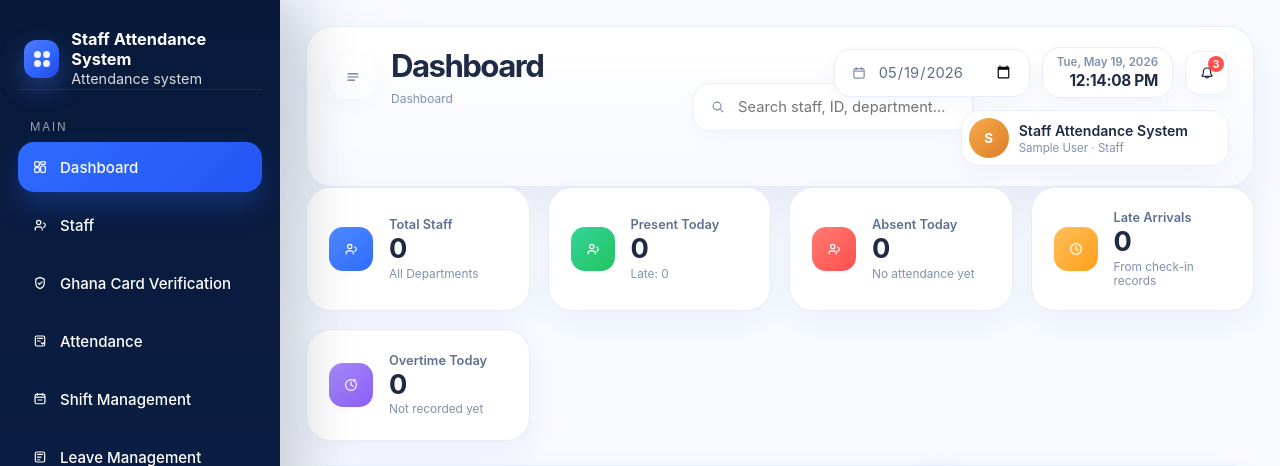
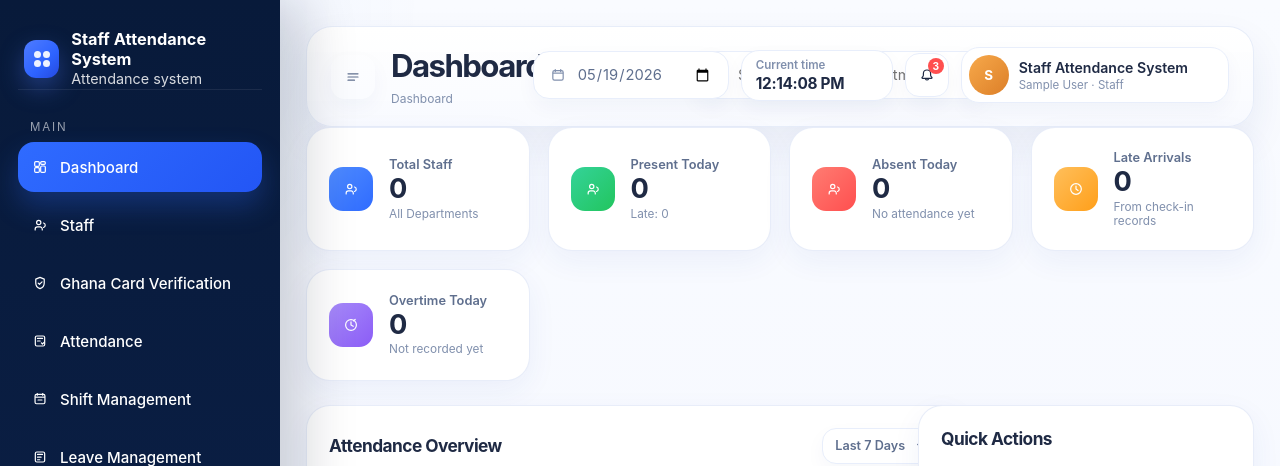
Before and after one commit to jacksmeg/attendance, a Flask app: page /admin/dashboard in a window 1280 px wide. Shown: the top 466 px of the page. Run offline with Flask 3, Linux system fonts and the light colour scheme; the visitor is signed in with stand-in values (Sample User, id 1); data comes from the database, SQL or seed files in the repository; data that the repository does not hold is empty; some libraries are stand-ins or nearby versions.

Commit message:
Fix duplicated dashboard date and topbar layout

```diff
--- a/attendance_app/static/admin_styles.css
+++ b/attendance_app/static/admin_styles.css
@@ -2570,6 +2570,10 @@ html[data-theme="dark"] .platform-org-license-card {
     min-width: 0;
     justify-content: space-between;
     gap: 16px;
+    display: grid;
+    grid-template-columns: minmax(250px, 430px) minmax(0, 1fr);
+    justify-content: end;
+    align-items: center;
 }
 
 .admin-topbar-center {
@@ -2578,7 +2582,8 @@ html[data-theme="dark"] .platform-org-license-card {
 }
 
 .admin-topbar-actions {
-    flex-wrap: wrap;
+    min-width: 0;
+    flex-wrap: nowrap;
     justify-content: flex-end;
     gap: 12px;
 }
@@ -2623,13 +2628,20 @@ html[data-theme="dark"] .platform-org-license-card {
 }
 
 .admin-topbar-center .admin-search-box {
-    width: min(100%, 430px);
+    width: 100%;
     max-width: 100%;
 }
 
 .admin-topbar-actions .admin-topbar-input,
 .admin-topbar-actions .admin-toolbar-button {
     min-width: 180px;
+}
+
+.admin-topbar-actions .admin-toolbar-form,
+.admin-topbar-actions .admin-notification-button,
+.admin-topbar-actions .admin-live-clock,
+.admin-topbar-actions .admin-profile-menu {
+    flex: 0 0 auto;
 }
 
 .admin-search-box input,
@@ -2897,6 +2909,7 @@ html[data-theme="dark"] .admin-side-link-logout {
 
 /* Admin shell interaction polish */
 .admin-live-clock {
+    min-width: 152px;
     min-height: 48px;
     padding: 7px 14px;
     border-radius: 18px;
@@ -2906,7 +2919,7 @@ html[data-theme="dark"] .admin-side-link-logout {
     display: grid;
     align-content: center;
     gap: 2px;
-    text-align: right;
+    text-align: left;
 }
 
 .admin-live-clock-date {
@@ -2923,6 +2936,7 @@ html[data-theme="dark"] .admin-side-link-logout {
 
 .admin-profile-menu {
     position: relative;
+    min-width: 0;
 }
 
 .admin-profile-menu summary {
@@ -2949,6 +2963,23 @@ html[data-theme="dark"] .admin-side-link-logout {
     z-index: 30;
 }
 
+.admin-profile-chip {
+    min-width: 0;
+    max-width: 340px;
+}
+
+.admin-profile-copy {
+    min-width: 0;
+}
+
+.admin-profile-copy strong,
+.admin-profile-copy span {
+    display: block;
+    overflow: hidden;
+    text-overflow: ellipsis;
+    white-space: nowrap;
+}
+
 .admin-profile-dropdown-link {
     min-height: 44px;
     padding: 0 12px;
@@ -3097,6 +3128,11 @@ html[data-theme="dark"] .admin-notification-row.tone-activity {
 }
 
 @media (max-width: 860px) {
+    .admin-topbar-tools {
+        display: flex;
+        grid-template-columns: none;
+    }
+
     .admin-live-clock,
     .admin-profile-menu,
     .admin-profile-chip,
--- a/attendance_app/templates/admin_shell.html
+++ b/attendance_app/templates/admin_shell.html
@@ -183,7 +183,7 @@
                         <div class="admin-topbar-actions">
                             {% block toolbar_actions %}{% endblock %}
                             <div class="admin-live-clock" data-admin-live-clock data-now="{{ admin_now_iso }}">
-                                <span class="admin-live-clock-date">Today</span>
+                                <span class="admin-live-clock-date">Current time</span>
                                 <strong class="admin-live-clock-time">--:--:--</strong>
                             </div>
                             <a class="admin-icon-button admin-notification-button" href="{{ url_for('app.admin_notifications') }}" aria-label="Notifications">
@@ -254,19 +254,10 @@
             const clock = document.querySelector("[data-admin-live-clock]");
             if (!clock) return;
 
-            const dateNode = clock.querySelector(".admin-live-clock-date");
             const timeNode = clock.querySelector(".admin-live-clock-time");
 
             const renderClock = () => {
                 const now = new Date();
-                if (dateNode) {
-                    dateNode.textContent = now.toLocaleDateString([], {
-                        weekday: "short",
-                        day: "2-digit",
-                        month: "short",
-                        year: "numeric"
-                    });
-                }
                 if (timeNode) {
                     timeNode.textContent = now.toLocaleTimeString([], {
                         hour: "2-digit",
```
